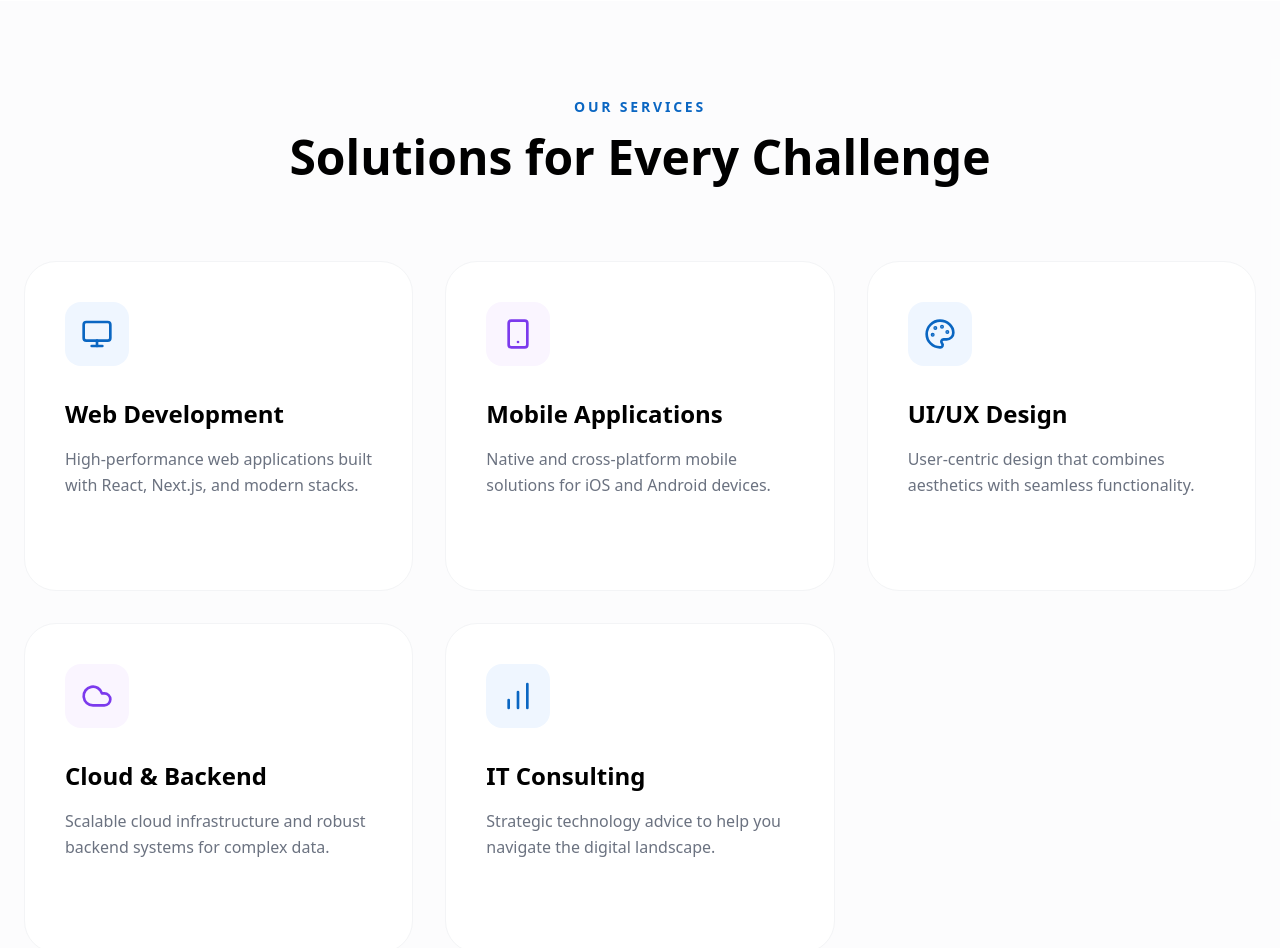
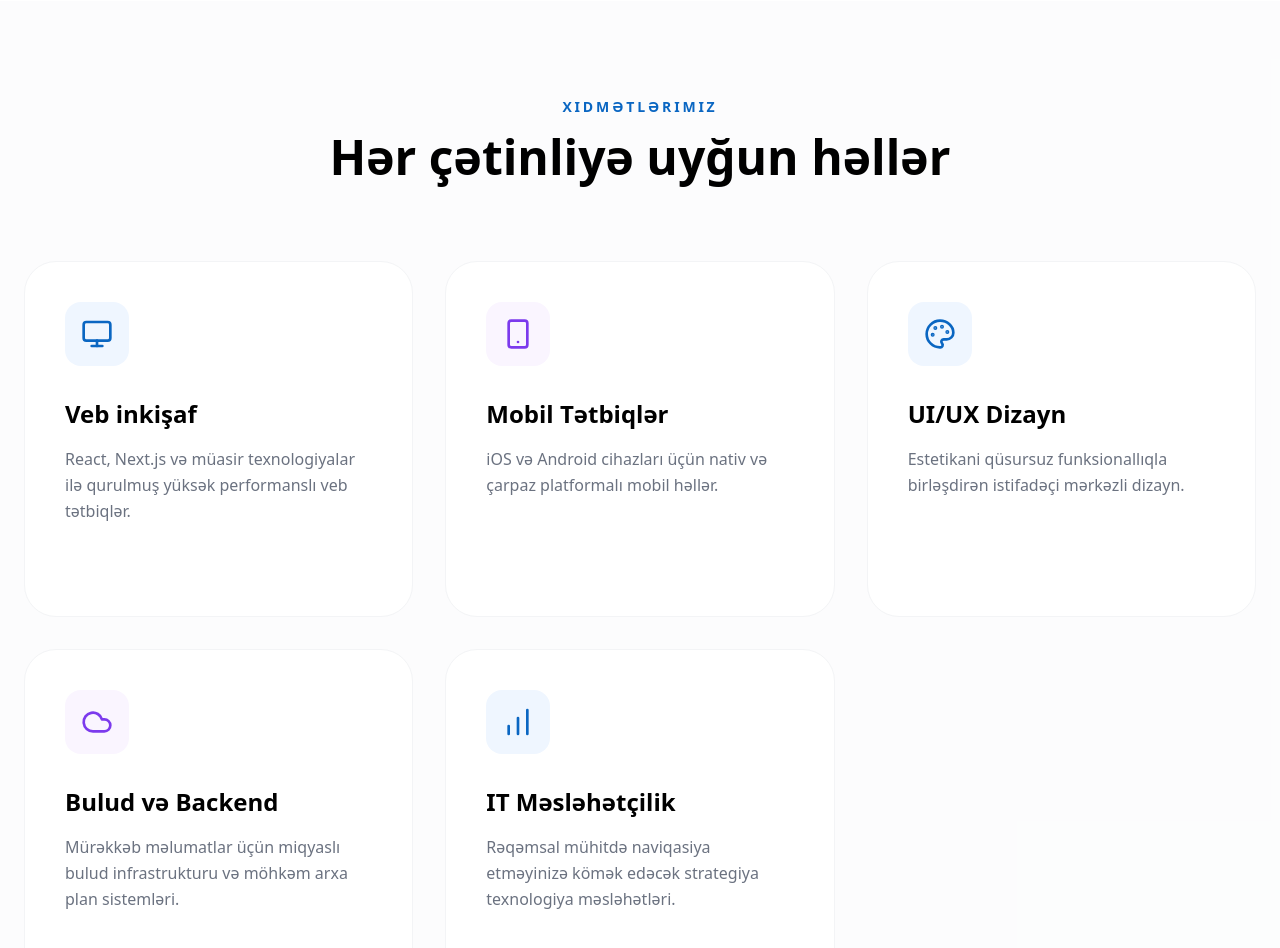
Before and after one commit to NizamSixmetov/devera_webfrontend, a React (Vite) app: page / in a window 1280 px wide. Shown: the part 1720-2668 px from the top of the page. Built offline with nearby package versions, Linux system fonts and the light colour scheme.

Commit message:
Add i18n support to Services component for multilingual content

```diff
--- a/src/Components/Services.tsx
+++ b/src/Components/Services.tsx
@@ -1,36 +1,39 @@
 import { motion } from "motion/react";
 import { Monitor, Smartphone, Palette, Cloud, BarChart } from "lucide-react";
+import { useTranslation } from "react-i18next";
 
 export default function Services() {
+  const { t } = useTranslation();
+
   const services = [
     {
       icon: <Monitor size={32} />,
-      title: "Web Development",
-      desc: "High-performance web applications built with React, Next.js, and modern stacks.",
+      title: t("services.items.web.title"),
+      desc: t("services.items.web.desc"),
       color: "bg-blue-50 text-[#0A66C2]",
     },
     {
       icon: <Smartphone size={32} />,
-      title: "Mobile Applications",
-      desc: "Native and cross-platform mobile solutions for iOS and Android devices.",
+      title: t("services.items.mobile.title"),
+      desc: t("services.items.mobile.desc"),
       color: "bg-purple-50 text-[#7C3AED]",
     },
     {
       icon: <Palette size={32} />,
-      title: "UI/UX Design",
-      desc: "User-centric design that combines aesthetics with seamless functionality.",
+      title: t("services.items.design.title"),
+      desc: t("services.items.design.desc"),
       color: "bg-blue-50 text-[#0A66C2]",
     },
     {
       icon: <Cloud size={32} />,
-      title: "Cloud & Backend",
-      desc: "Scalable cloud infrastructure and robust backend systems for complex data.",
+      title: t("services.items.cloud.title"),
+      desc: t("services.items.cloud.desc"),
       color: "bg-purple-50 text-[#7C3AED]",
     },
     {
       icon: <BarChart size={32} />,
-      title: "IT Consulting",
-      desc: "Strategic technology advice to help you navigate the digital landscape.",
+      title: t("services.items.consulting.title"),
+      desc: t("services.items.consulting.desc"),
       color: "bg-blue-50 text-[#0A66C2]",
     },
   ];
@@ -45,7 +48,7 @@ export default function Services() {
             viewport={{ once: true }}
             className="text-sm font-bold text-[#0A66C2] uppercase tracking-[0.2em] mb-4"
           >
-            Our Services
+            {t("services.sectionTitle")}
           </motion.h2>
           <motion.h3
             initial={{ opacity: 0, y: 10 }}
@@ -54,7 +57,7 @@ export default function Services() {
             transition={{ delay: 0.1 }}
             className="text-4xl md:text-5xl font-bold text-black"
           >
-            Solutions for Every Challenge
+            {t("services.mainTitle")}
           </motion.h3>
         </div>
 
@@ -77,9 +80,10 @@ export default function Services() {
                 {service.title}
               </h4>
               <p className="text-[#6B7280] leading-relaxed">{service.desc}</p>
-              <div className="mt-8 flex items-center gap-2 text-[#0A66C2] font-bold text-sm opacity-0 group-hover:opacity-100 transition-opacity">
-                Learn More <Monitor size={16} className="rotate-[-45deg]" />
-              </div>
+              <a href="#" className="mt-8 flex items-center gap-2 text-[#0A66C2] font-bold text-sm opacity-0 group-hover:opacity-100 transition-opacity cursor-pointer w-fit">
+                {t("services.learnMore")}{" "}
+                <Monitor size={16} className="rotate-[-45deg]" />
+              </a>
             </motion.div>
           ))}
         </div>
```
